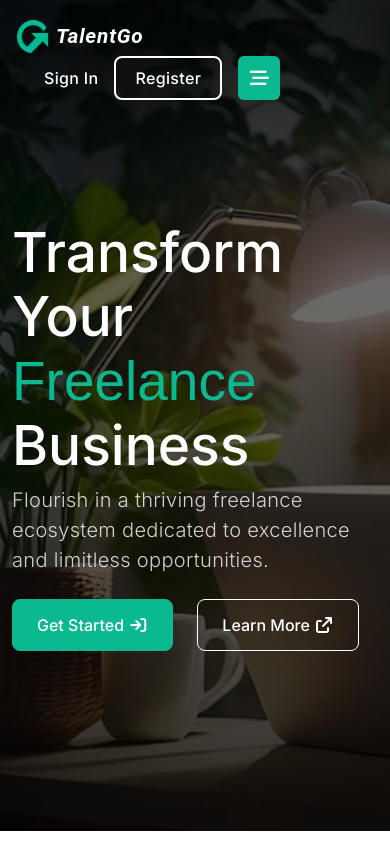
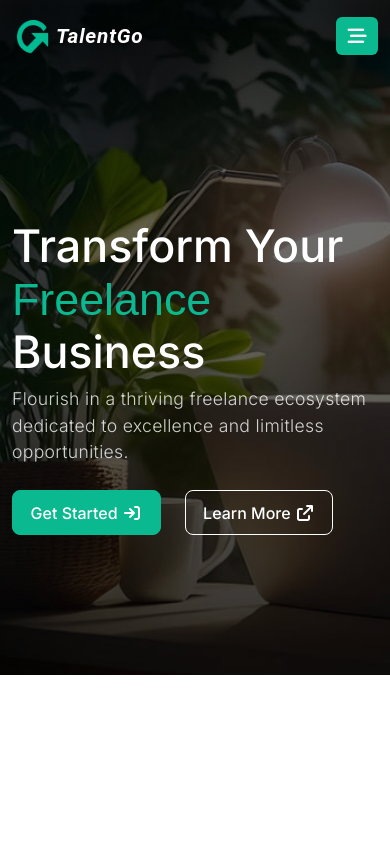
Before and after one commit to athikapriya/django-job-portal, a Django app: template base/templates/base/index.html in a window 390 px wide. Run offline with Django 3.2, Linux system fonts and the light colour scheme; the template is opened without the code that fills it, so the values that code supplies are empty; some libraries are stand-ins or nearby versions; some web fonts are replaced.

Commit message:
fix responsive issues

```diff
--- a/base/static/base/css/responsive.css
+++ b/base/static/base/css/responsive.css
@@ -12,14 +12,47 @@
 
 /* large screen(>= 992px) */
 @media screen and (max-width:992px) {
+
+    /* common code */
+    .my-btn{
+        padding: 0.72rem 1.2rem;
+    }
+
+    /* navbar */
     .navbar-nav{
         margin-left: 0px;
     }
+
+    /* hero-section */
+    #hero-section .hero-contents{
+        padding: 220px 0px 150px;
+        max-width : 90%;
+    }
+
+    .hero-description{
+        font-size: 1.15rem;
+    }
+
 }
 
 
 /* medium screen(>= 768px) */
 @media screen and (max-width:768px) {
+
+    /* common code */
+    .my-btn{
+        padding: 0.62rem 1.1rem;
+    }
+
+    /* hero-section */
+    #hero-section .hero-contents{
+        padding: 220px 0px 140px;
+        max-width : 100%;
+    }
+
+    .hero-description{
+        font-size: 1.1rem;
+    }
 
 }
 
@@ -27,6 +60,20 @@
 /* samll screen(>= 576px) */
 @media screen and (max-width:576px) {
 
+    /* nav-logins display:none */
+    .nav-logins{
+        display: none;
+    }
+
+    /* hero-section */
+    .hero-heading{
+        font-size: 2.8rem;
+        line-height: 3.3rem;
+    }
+
+    .hero-description{
+        line-height: 1.65rem;
+    }
 }
 
 /* extra small screen(>=400px) */
```
